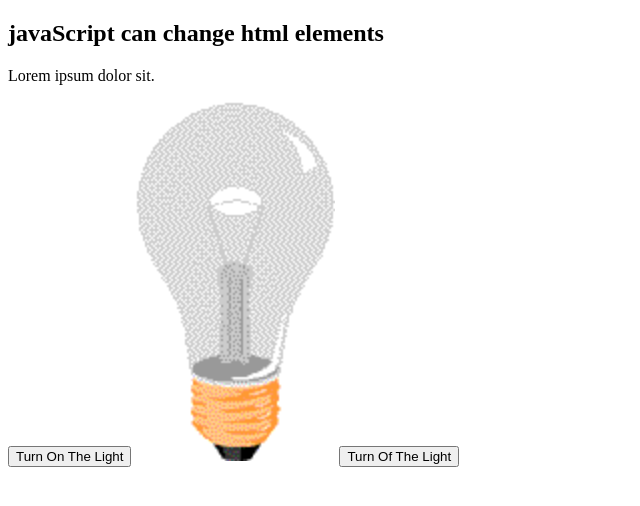
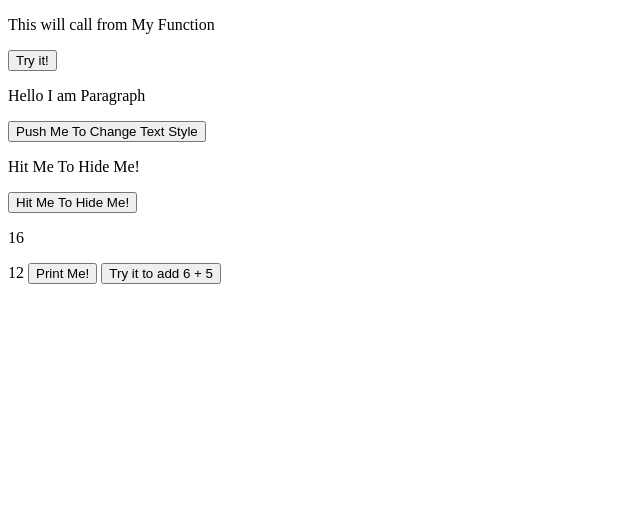
Before and after one commit to raihan-biswas-dev/javascript, a plain HTML site: page JavaScript/index.html in a window 1280 px wide. Shown: the whole page, without its empty margins (0-640 px from the left). Drawn offline with Linux system fonts and the light colour scheme.

Commit message:
some changes

```diff
--- a/JavaScript/index.html
+++ b/JavaScript/index.html
@@ -5,23 +5,72 @@
     <meta charset="UTF-8">
     <meta name="viewport" content="width=device-width, initial-scale=1.0">
     <title>Javascript DOM</title>
+
+    <script>
+        function myfunc() {
+            document.getElementById('myp').innerHTML = "I am From Function.";
+        }
+    </script>
 </head>
-
-<body>
-    <h2>javaScript can change html elements</h2>
-
-
-    <!-- <p id="demo">JavaScript can change HTML content.</p> -->
-    <p id="name">Lorem ipsum dolor sit.</p>
-
-    <!-- <button type="button" onclick='document.getElementById("demo").innerHTML = "Hello JavaScript!"'>Click Me!</button> -->
-    <!-- <button type="button" onclick='document.getElementById("name").innerHTML = "Hello JavaScript"'>Click Me!</button> -->
 
 
 
-    <button onclick="document.getElementById('bulbImage').src='../images/pic_bulbon.gif'">Turn On The Light</button>
+
+<body>
+
+    <p id="myp"> This will call from My Function</p>
+
+    <button onclick="myfunc()">Try it!</button>
+
+    <!-- <h2>javaScript can change html elements</h2>
+
+
+    <p id="demo">JavaScript can change HTML content.</p>
+    <p id="name">Hi Am am JsavaScript</p>
+
+    <button type="button" onclick='document.getElementById("name").innerHTML = "Hello JavaScript!"'>Click Me!</button>
+
+
+    <button onclick="document.getElementById('bulbImage').src='../images/pic_bulbon.gif'">Turn On Light</button>
+
     <img src="../images/pic_bulboff.gif" id="bulbImage" alt="" style="width: 200px;">
-    <button onclick="document.getElementById('bulbImage').src='../images/pic_bulboff.gif'">Turn Of The Light</button>
+    <button onclick="document.getElementById('bulbImage').src='../images/pic_bulboff.gif'">Turn Off Light</button> -->
+
+
+
+
+
+    <p id="para">Hello I am Paragraph</p>
+    <button onclick="document.getElementById('para').style.fontSize='30px'">Push Me To Change Text
+        Style</button>
+
+    <p id="rem">Hit Me To Hide Me!</p>
+    <button onclick="document.getElementById('rem').style.display='none'">Hit Me To Hide Me!</button>
+
+
+
+    <p id="showMe" style="display:none">Hello JavaScript!</p>
+
+
+
+    <p id="addnum"></p>
+
+    <script>
+        document.getElementById("addnum").innerHTML = 10 + 6; // 01
+        document.write(6 + 6); // 02
+        // window.alert(1 + 1);
+        console.log(5 + 6)
+    </script>
+
+    <button onclick="window.print()">Print Me!</button>
+    <button onclick="document.write(5+4)">Try it to add 6 + 5</button>
+    <!-- Using document.write() after an HTML document is loaded, will delete all existing HTML: -->
+    <!-- The document.write() method should only be used for testing. -->
+
+
+
+
+
 </body>
 
 </html>
```
Also changed, not shown: JavaScript/statement.html (added, +26 -0 lines).
